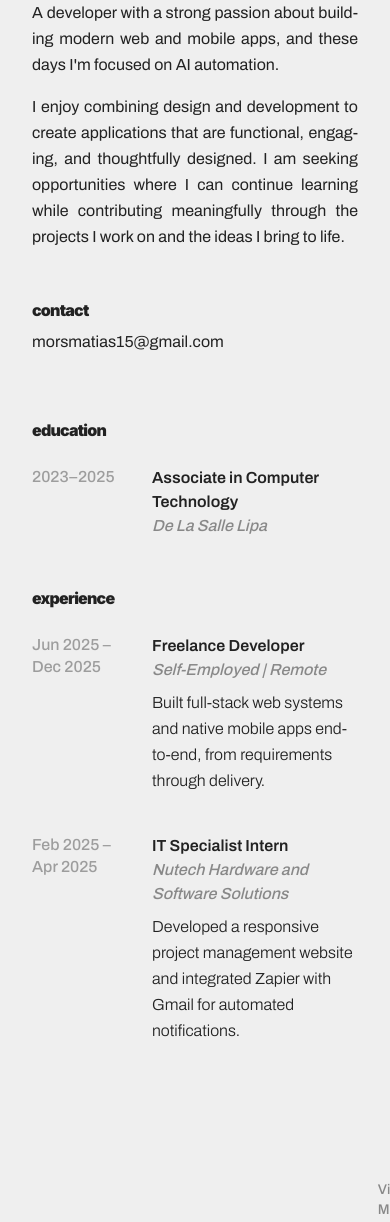
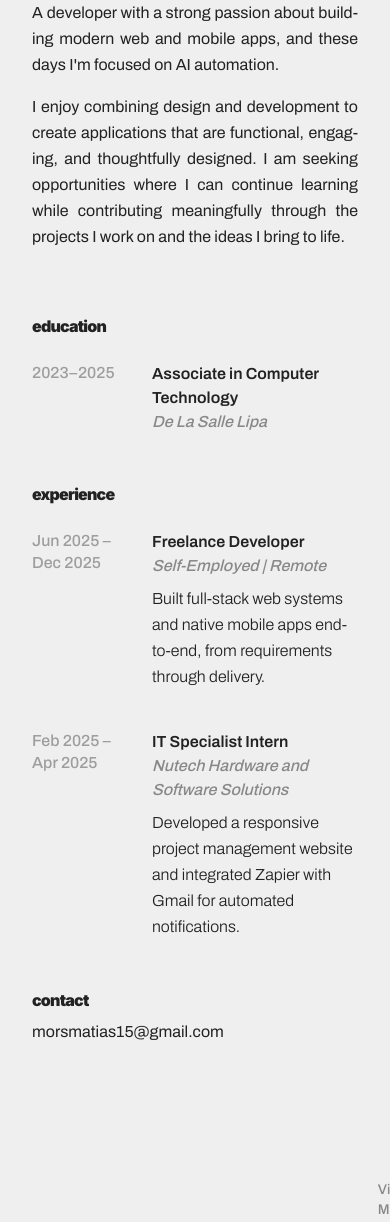
Before and after one commit to mors-codes/portfolio-2026, a Next.js app: page / in a window 390 px wide. Shown: the part 1421-2643 px from the top of the page. Built offline with nearby package versions, Linux system fonts and the light colour scheme; a web font is replaced by a local one.

Commit message:
About: mobile fixes — headline nowrap, contact after experience

```diff
--- a/src/components/sections/About.tsx
+++ b/src/components/sections/About.tsx
@@ -207,7 +207,7 @@ export default function About() {
             </div>
           </div>
 
-          <div ref={contactRef} className="mt-12">
+          <div ref={contactRef} className="mt-12 hidden md:block">
             <p className="font-display text-base font-black lowercase tracking-tighter text-ink">
               Contact
             </p>
@@ -251,6 +251,15 @@ export default function About() {
               />
             </div>
           </div>
+
+          <div className="md:hidden">
+            <p className="font-display text-base font-black lowercase tracking-tighter text-ink">
+              Contact
+            </p>
+            <p className="mt-2 font-sans text-base text-ink">
+              morsmatias15@gmail.com
+            </p>
+          </div>
         </div>
       </div>
     </section>
```
